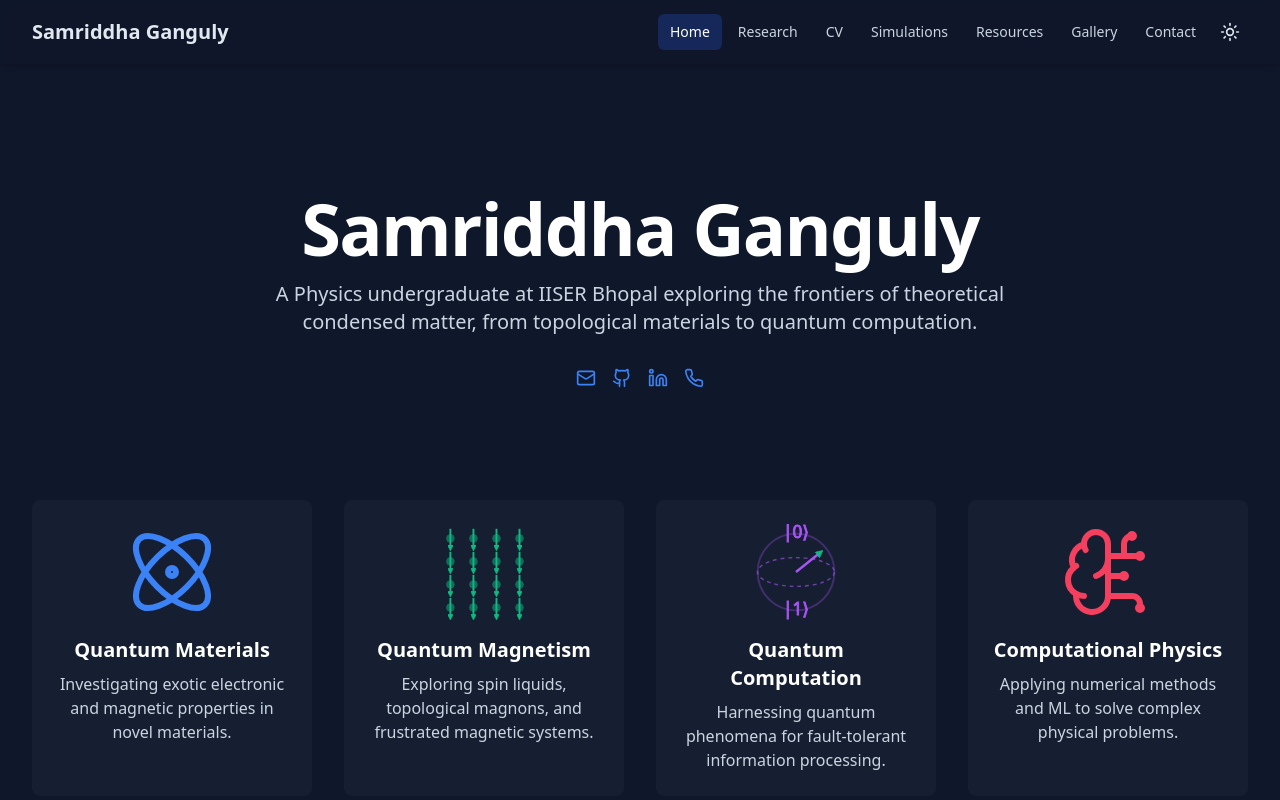
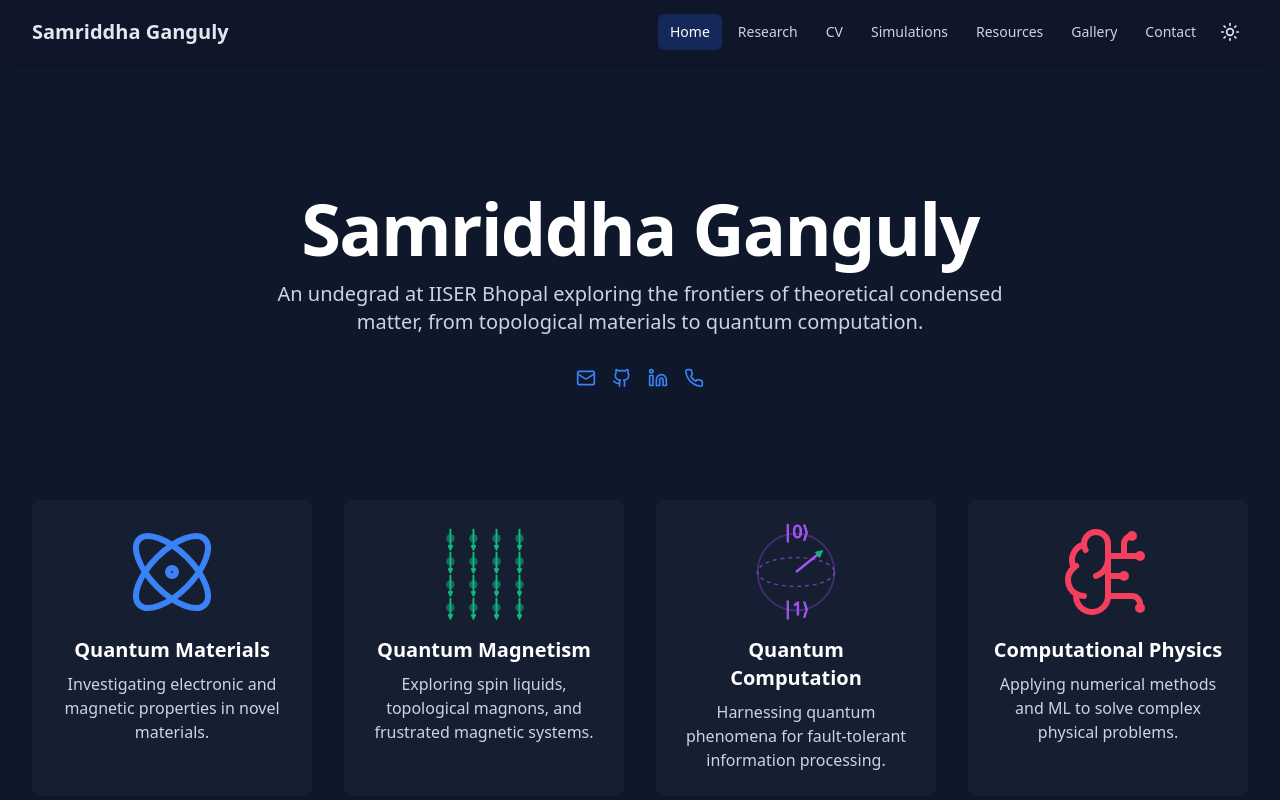
Before and after one commit to QuantumPopsci/samriddhas-academic-portfolio, a React (Vite) app: page / in a window 1280 px wide. Shown: the top 800 px of the page. Built offline with nearby package versions, Linux system fonts and the light colour scheme.

Commit message:
Update App.jsx

```diff
--- a/src/App.jsx
+++ b/src/App.jsx
@@ -405,7 +405,7 @@ const HomePage = () => (
                 Samriddha Ganguly
             </h1>
             <p className="mt-4 text-lg md:text-xl max-w-3xl mx-auto text-slate-600 dark:text-slate-300">
-                A Physics undergraduate at IISER Bhopal exploring the frontiers of theoretical condensed matter, from topological materials to quantum computation.
+                An undegrad at IISER Bhopal exploring the frontiers of theoretical condensed matter, from topological materials to quantum computation.
             </p>
             <div className="mt-8 flex justify-center gap-4">
                 <a href="mailto:samriddha22@iiserb.ac.in" className="flex items-center gap-2 text-blue-500 hover:text-blue-600 dark:hover:text-blue-400"><Mail size={20} /></a>
@@ -419,7 +419,7 @@ const HomePage = () => (
             <div className="p-6 bg-slate-100 dark:bg-slate-800/50 rounded-lg text-center">
                 <div className="w-24 h-24 mx-auto text-blue-500"><Atom className="w-full h-full" strokeWidth={1.5}/></div>
                 <h3 className="mt-4 text-xl font-bold text-slate-900 dark:text-white">Quantum Materials</h3>
-                <p className="mt-2 text-slate-600 dark:text-slate-300">Investigating exotic electronic and magnetic properties in novel materials.</p>
+                <p className="mt-2 text-slate-600 dark:text-slate-300">Investigating electronic and magnetic properties in novel materials.</p>
             </div>
              <div className="p-6 bg-slate-100 dark:bg-slate-800/50 rounded-lg text-center">
                 <div className="w-24 h-24 mx-auto text-emerald-500"><SpinLatticeIcon /></div>
```
